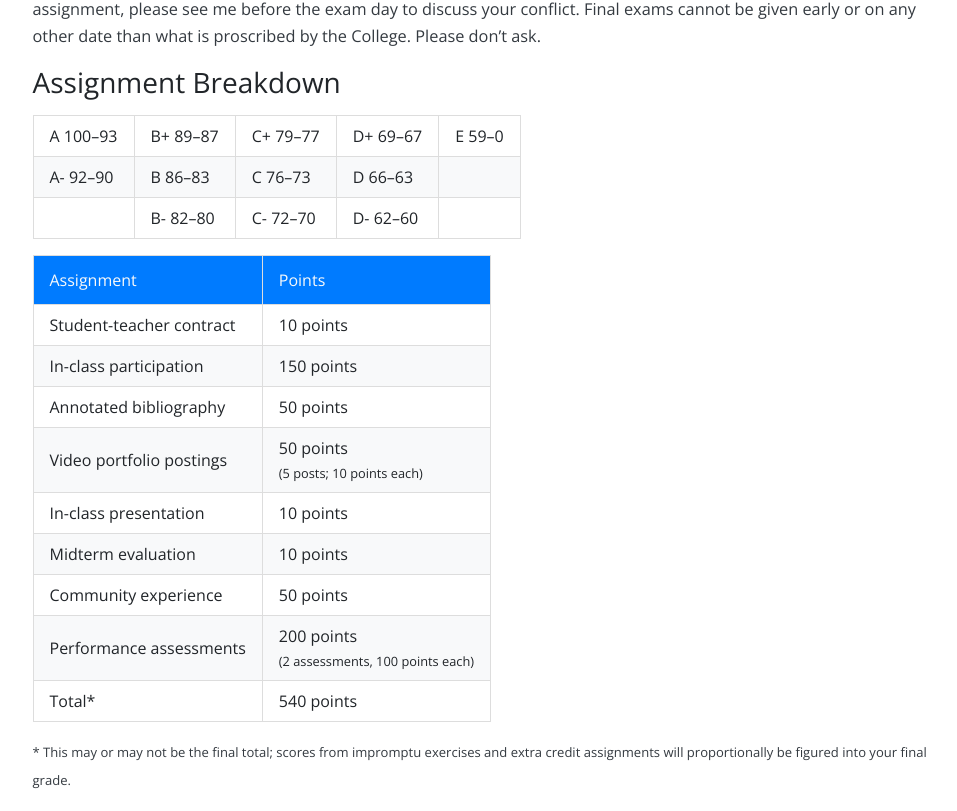
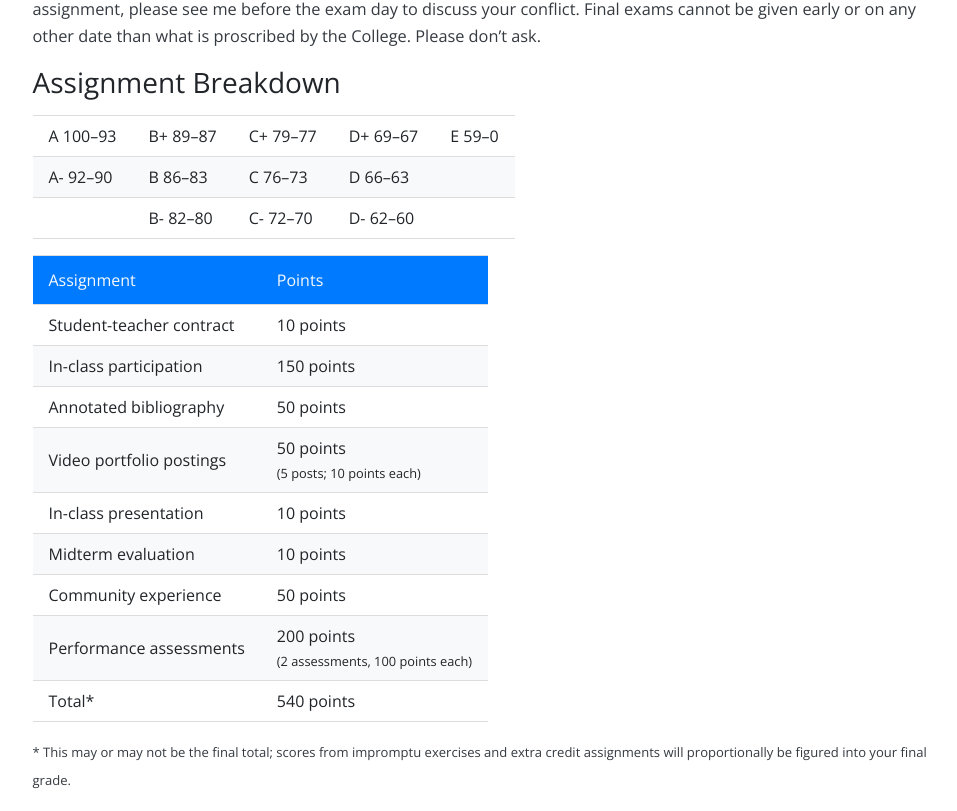
Before and after one commit to intrpr/jekyll-portfol-test, a Jekyll site: the page built from _posts/2019-06-09-assignments.md, in a window 1280 px wide. Shown: the part 2886-3697 px from the top of the page, without its empty margins (160-1117 px from the left). Built offline with Jekyll 4.4.1, drawn with Linux system fonts in a browser that asks for light colours; nearby versions of some CDN libraries; our own code applies the rules of GitHub Pages for plain Markdown files; comment, search, counter and statistics services are not loaded.

Commit message:
Update _articles.scss

```diff
--- a/_sass/_articles.scss
+++ b/_sass/_articles.scss
@@ -126,6 +126,7 @@
 
         td {
             border: 1px solid #ddd;
+            border-width: 1px 0;
             padding: .5em 1em;
         }
 
```
